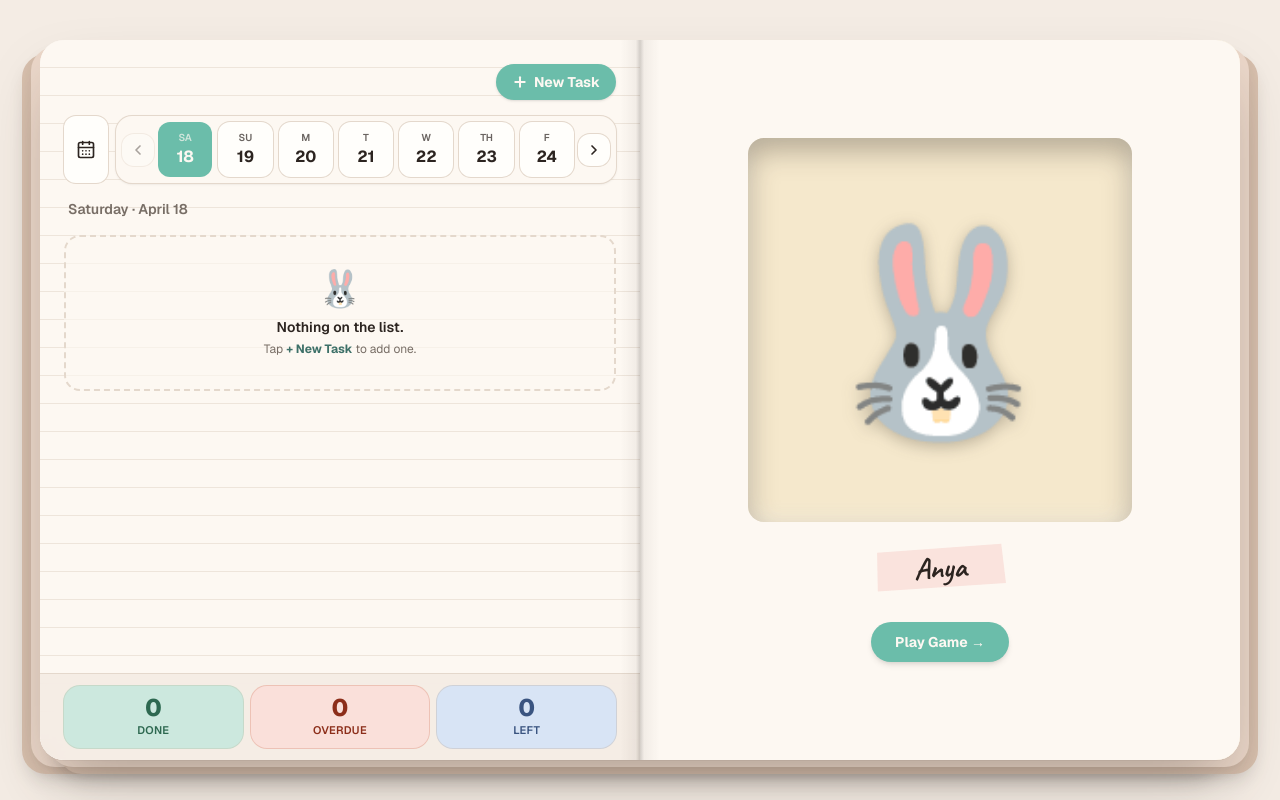
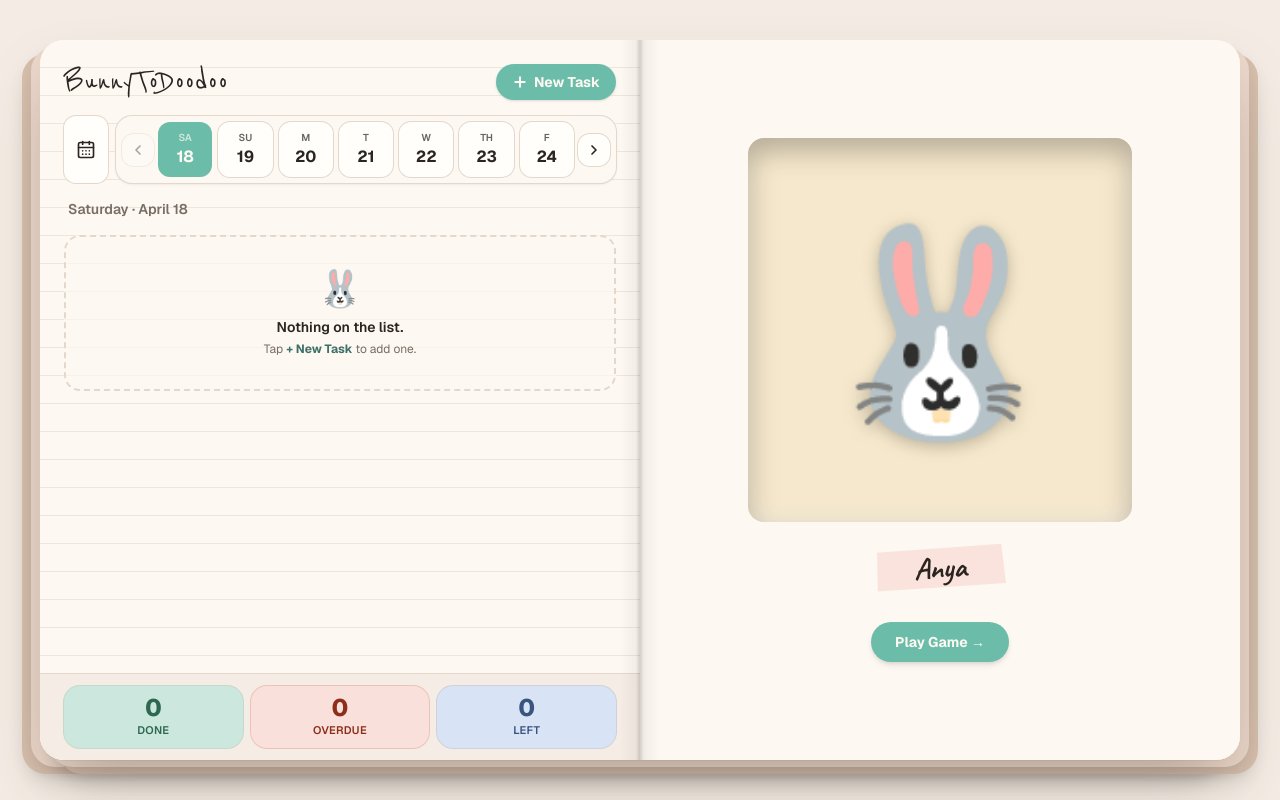
Before and after one commit to alesan99/buns, a Next.js app: page / in a window 1280 px wide. Built offline with nearby package versions, Linux system fonts and the light colour scheme.

Commit message:
add title

```diff
--- a/src/app/globals.css
+++ b/src/app/globals.css
@@ -70,6 +70,7 @@
   --font-sans:          var(--font-geist-sans);
   --font-mono:          var(--font-geist-mono);
   --font-handwritten:   var(--font-caveat);
+  --font-logo:          var(--font-reenie-beanie);
 }
 
 body {
--- a/src/app/layout.tsx
+++ b/src/app/layout.tsx
@@ -1,5 +1,5 @@
 import type { Metadata } from "next";
-import { Caveat, Geist, Geist_Mono } from "next/font/google";
+import { Caveat, Geist, Geist_Mono, Reenie_Beanie } from "next/font/google";
 import { JournalShell } from "@/components/JournalShell";
 import "./globals.css";
 
@@ -19,6 +19,12 @@ const caveat = Caveat({
   weight: ["500", "700"],
 });
 
+const reenieBeanie = Reenie_Beanie({
+  variable: "--font-reenie-beanie",
+  subsets: ["latin"],
+  weight: "400",
+});
+
 export const metadata: Metadata = {
   title: "Bunny Bulletin",
   description: "A bunny-themed gamified todo list.",
@@ -32,7 +38,7 @@ export default function RootLayout({
   return (
     <html
       lang="en"
-      className={`${geistSans.variable} ${geistMono.variable} ${caveat.variable} h-full antialiased`}
+      className={`${geistSans.variable} ${geistMono.variable} ${caveat.variable} ${reenieBeanie.variable} h-full antialiased`}
     >
       <body className="min-h-full flex flex-col">
         <JournalShell>{children}</JournalShell>
--- a/src/components/TodoList.tsx
+++ b/src/components/TodoList.tsx
@@ -24,7 +24,13 @@ export function TodoList() {
 
   return (
     <div className="flex h-full flex-col">
-      <header className="flex items-center justify-end gap-3 px-4 pt-4 md:px-6 md:pt-6">
+      <header className="flex items-center justify-between gap-3 px-4 pt-4 md:px-6 md:pt-6">
+        <span
+          className="text-4xl leading-none text-ink select-none"
+          style={{ fontFamily: "var(--font-reenie-beanie), cursive" }}
+        >
+          BunnyToDoodoo
+        </span>
         <AddTodoButton />
       </header>
 
```
